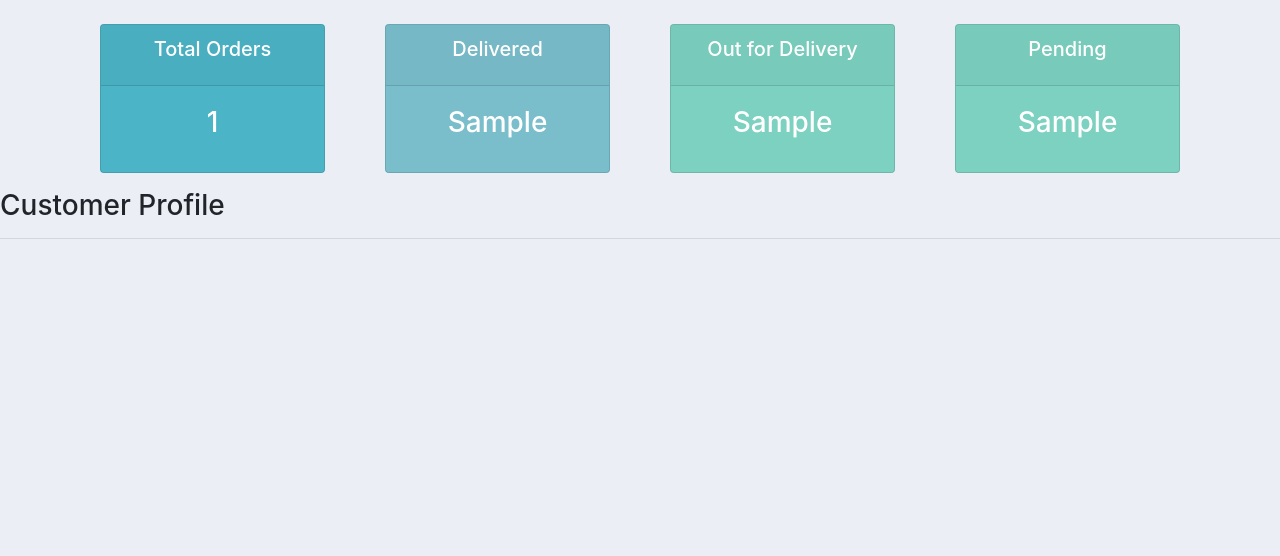
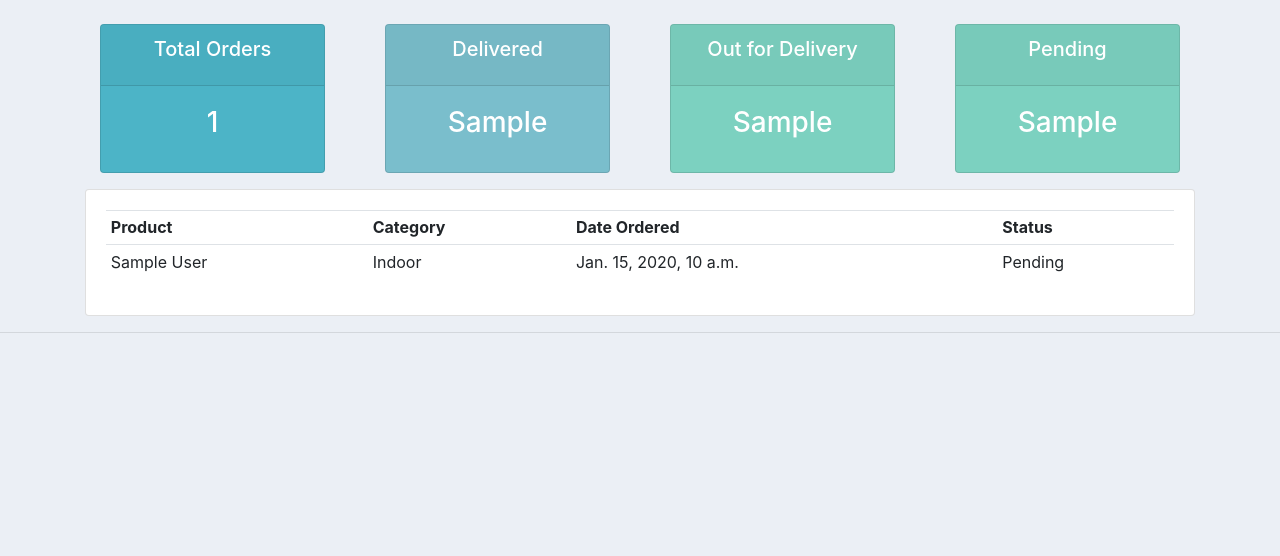
Before and after one commit to amsalud/CRM_Django, a Django app: template accounts/templates/accounts/profile.html in a window 1280 px wide. Shown: the part 67-623 px from the top of the page. Run offline with Django 3.2, Linux system fonts and the light colour scheme; tables that the repository leaves empty hold one stand-in row (values such as "Sample post"); the template is opened without the code that fills it: values that come from a table or form of the project are taken from there, most other values are stand-ins (such as "Sample title", 1, 10 or a date in 2020); some libraries are stand-ins or nearby versions.

Commit message:
Add table layout to display all customer orders in profile page

```diff
--- a/accounts/templates/accounts/profile.html
+++ b/accounts/templates/accounts/profile.html
@@ -2,6 +2,32 @@
 {% block content %}
 {%  include 'accounts/status.html' %}
 
-<h3>Customer Profile</h3>
-
+<div class="container">
+    <div class="row">
+        <div class="col-md">
+            <div class="card card-body">
+                <table class="table table-sm">
+                    <tr>
+                        <th>Product</th>
+                        <th>Category</th>
+                        <th>Date Ordered</th>
+                        <th>Status</th>
+                        <!-- <th>Update</th>
+                        <th>Remove</th> -->
+                    </tr>
+                    {% for order in orders %}
+                    <tr>
+                        <td>{{order.product.name}}</td>
+                        <td>{{order.product.category}}</td>
+                        <td>{{order.date_created}}</td>
+                        <td>{{order.status}}</td>
+                        <!-- <td><a class="btn btn-sm btn-info" href="{% url 'update_order' order.id %}">Update</a></td>
+                        <td><a class="btn btn-sm btn-danger" href="{% url 'delete_order' order.id %}">Remove</a></td> -->
+                    </tr>
+                    {% endfor %}
+                </table>
+            </div>
+        </div>
+    </div>
+</div>
 {% endblock content %}
```
